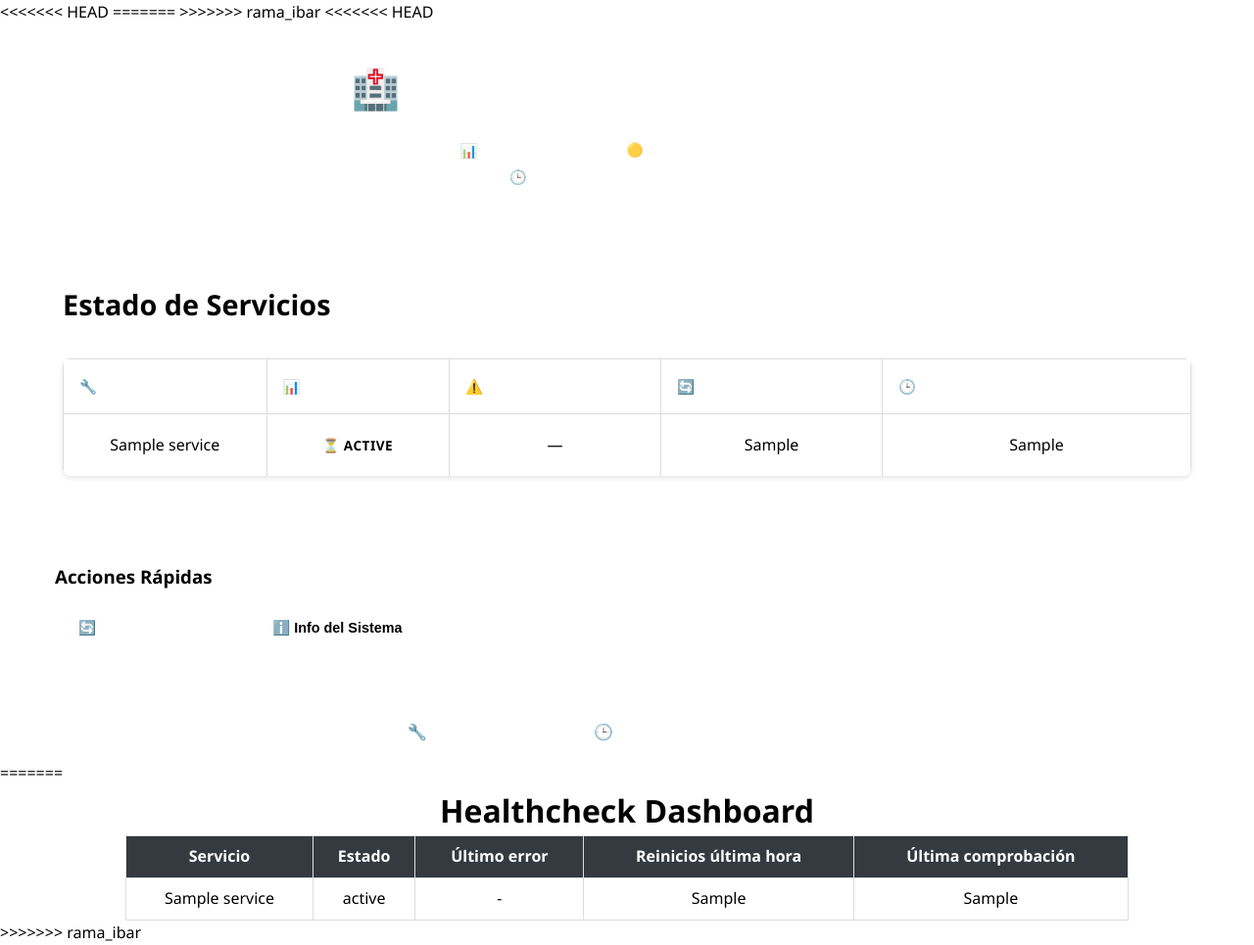
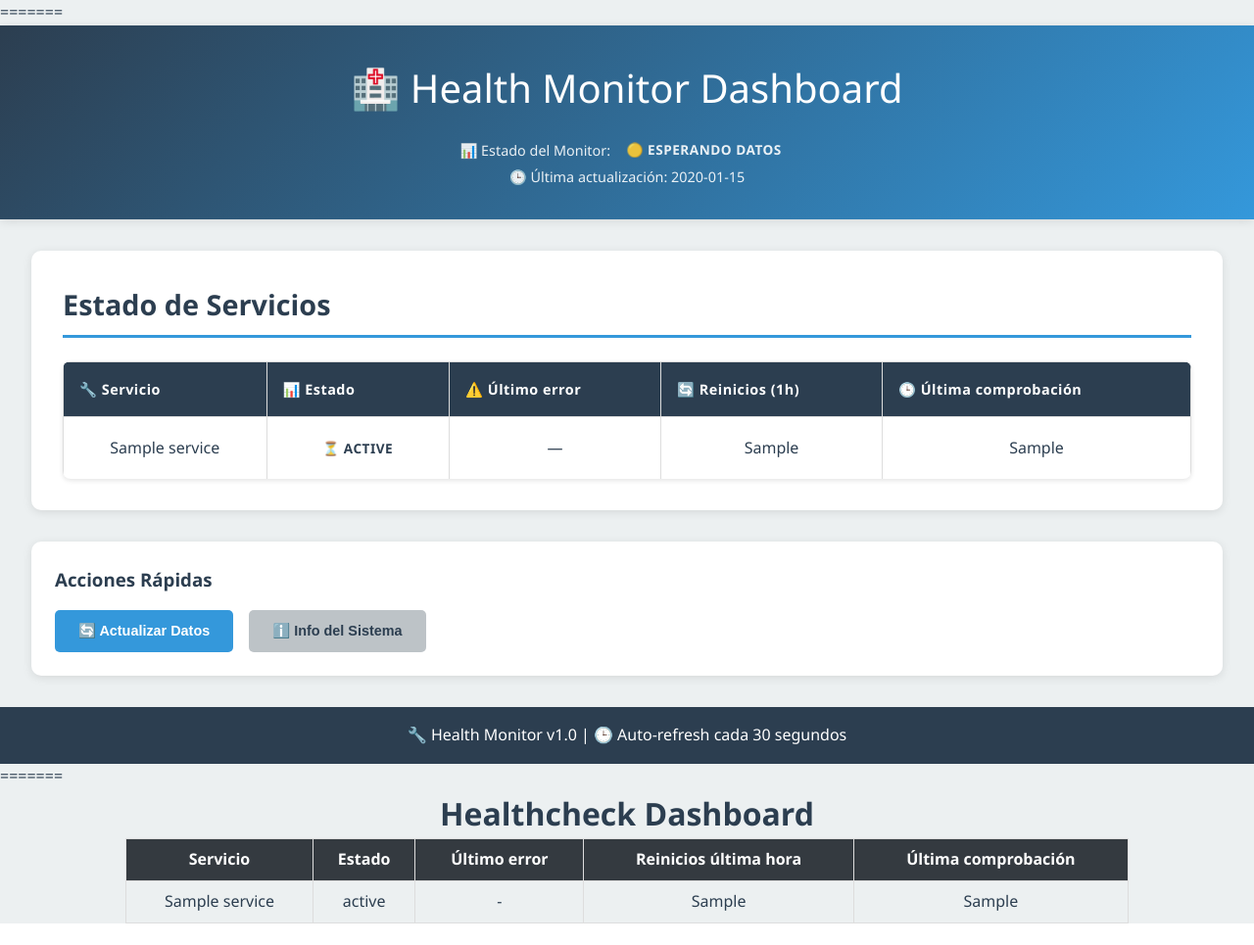
Before and after one commit to Ibarjl/PyChecker, a Python web app: template frontend/templates/index.html in a window 1280 px wide. Shown: the whole page at 98% size. After the commit the page ends 943 px from the top, so only its background shows below. Run offline with Jinja, Linux system fonts and the light colour scheme; the template is opened without the code that fills it: most values are stand-ins (such as "Sample title", 1, 10 or a date in 2020).

Commit message:
conflictos del merge resueltos

```diff
--- a/frontend/api.py
+++ b/frontend/api.py
@@ -1,4 +1,4 @@
-<<<<<<< HEAD
+
 """
 API real que se comunica con el backend del healthcheck
 Ya no usa datos simulados - lee el estado real del sistema
@@ -89,4 +89,3 @@ def get_status():
             "last_checked": datetime.now().strftime("%Y-%m-%d %H:%M:%S")
         }
     ]
->>>>>>> rama_ibar
--- a/frontend/app.py
+++ b/frontend/app.py
@@ -1,4 +1,4 @@
-<<<<<<< HEAD
+
 """
 Aplicación Flask mejorada con mejor manejo de imports y rutas
 """
@@ -60,4 +60,3 @@ def index():
 
 if __name__ == "__main__":
     app.run(host="0.0.0.0", port=5000, debug=True)
->>>>>>> rama_ibar
--- a/frontend/static/script.js
+++ b/frontend/static/script.js
@@ -1,4 +1,4 @@
-<<<<<<< HEAD
+
 // JavaScript mejorado para el dashboard
 console.log('🚀 Health Monitor Dashboard cargado');
 
@@ -205,4 +205,3 @@ window.addEventListener('beforeunload', function () {
 setInterval(() => {
     window.location.reload();
 }, 30000);
->>>>>>> rama_ibar
--- a/frontend/static/style.css
+++ b/frontend/static/style.css
@@ -1,4 +1,3 @@
-<<<<<<< HEAD
 /* Estilos mejorados para Health Monitor Dashboard */
 
 :root {
@@ -12,7 +11,7 @@
     --card-background: #ffffff;
     --text-color: #2c3e50;
     --border-color: #bdc3c7;
-    --shadow: 0 2px 10px rgba(0,0,0,0.1);
+    --shadow: 0 2px 10px rgba(0, 0, 0, 0.1);
 }
 
 * {
@@ -82,7 +81,7 @@ main {
     background: white;
     border-radius: 8px;
     overflow: hidden;
-    box-shadow: 0 2px 5px rgba(0,0,0,0.1);
+    box-shadow: 0 2px 5px rgba(0, 0, 0, 0.1);
 }
 
 .status-table th {
@@ -255,9 +254,11 @@ footer {
     0% {
         opacity: 1;
     }
+
     50% {
         opacity: 0.5;
     }
+
     100% {
         opacity: 1;
     }
@@ -273,6 +274,7 @@ footer {
         transform: translateX(100%);
         opacity: 0;
     }
+
     to {
         transform: translateX(0);
         opacity: 1;
@@ -295,8 +297,8 @@ footer {
 .service-row[data-status="OK"] {
     border-left: 4px solid var(--success-color);
 }
-=======
-body {
+
+=======body {
     font-family: Arial, sans-serif;
     margin: 20px;
     background-color: #f8f9fa;
@@ -312,7 +314,8 @@ table {
     border-collapse: collapse;
 }
 
-th, td {
+th,
+td {
     border: 1px solid #ddd;
     padding: 8px;
     text-align: center;
@@ -330,4 +333,3 @@ tr:nth-child(even) {
 tr:hover {
     background-color: #ddd;
 }
->>>>>>> rama_ibar
--- a/frontend/templates/index.html
+++ b/frontend/templates/index.html
@@ -3,17 +3,17 @@
 
 <head>
     <meta charset="UTF-8">
-<<<<<<< HEAD
+
     <meta name="viewport" content="width=device-width, initial-scale=1.0">
     <title>Health Monitor Dashboard</title>
 =======
     <title>Healthcheck Dashboard</title>
->>>>>>> rama_ibar
+
     <link rel="stylesheet" href="{{ url_for('static', filename='style.css') }}">
 </head>
 
 <body>
-<<<<<<< HEAD
+
     <header>
         <h1>🏥 Health Monitor Dashboard</h1>
         <div class="system-info">
@@ -118,7 +118,7 @@
             {% endfor %}
         </tbody>
     </table>
->>>>>>> rama_ibar
+
     <script src="{{ url_for('static', filename='script.js') }}"></script>
 </body>
 
--- a/requirements.txt
+++ b/requirements.txt
@@ -3,9 +3,8 @@ PyYAML>=6.0
 docker>=6.1.3
 kubernetes>=26.1.0
 watchdog>=3.0.0
-<<<<<<< HEAD
+
 psutil==5.9.5
 colorama==0.4.6
 rich==13.6.0
 =======
->>>>>>> rama_ibar
```
Also changed, not shown: CONFIGURACION.md (+4 -6 lines), main.py (+7 -9 lines), utils/k8s_utils.py (+13 -14 lines), README.md, 2 other files.
